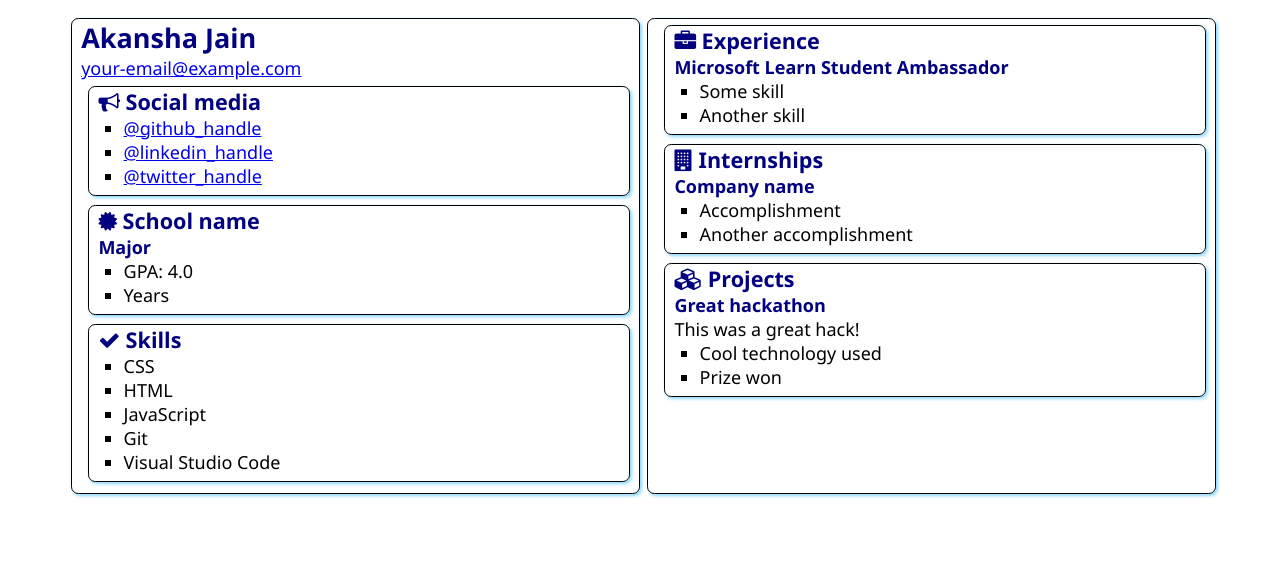
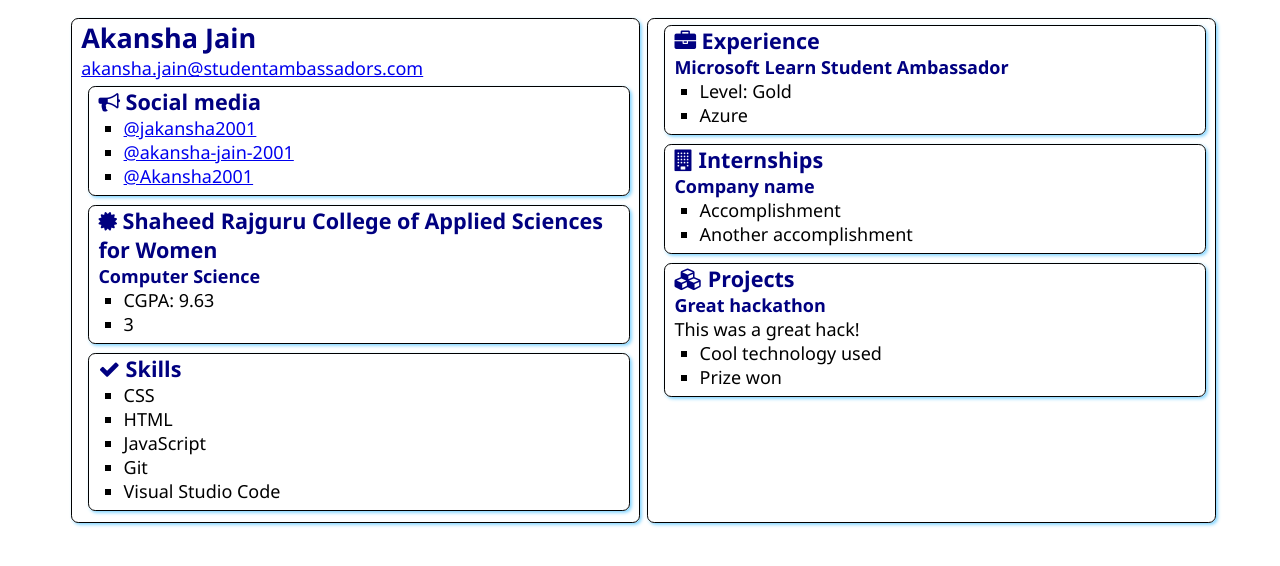
Before and after one commit to jakansha2001/-SATechnicalOnboarding, a plain HTML site: page src/index.html in a window 1280 px wide. Drawn offline with Linux system fonts and the light colour scheme.

Commit message:
Updated index.html
added more details and some links

```diff
--- a/src/index.html
+++ b/src/index.html
@@ -13,7 +13,7 @@
     <main>
         <article class="box">
             <h1>Akansha Jain</h1>
-            <div><a href="mailto:akansha.jain@studentambassadors.com">your-email@example.com</a></div>
+            <div><a href="mailto:akansha.jain@studentambassadors.com">akansha.jain@studentambassadors.com</a></div>
 
             <section class="box">
                 <h2>
@@ -21,9 +21,9 @@
                     Social media
                 </h2>
                 <ul>
-                    <li><a href="https://github.com/<handle>">@github_handle</a></li>
-                    <li><a href="https://linkedin.com/in/<handle>">@linkedin_handle</a></li>
-                    <li><a href="https://twitter.com/<handle>">@twitter_handle</a></li>
+                    <li><a href="https://github.com/jakansha2001">@jakansha2001</a></li>
+                    <li><a href="https://linkedin.com/in/akansha-jain-2001">@akansha-jain-2001</a></li>
+                    <li><a href="https://twitter.com/Akansha2001">@Akansha2001</a></li>
                 </ul>
             </section>
 
@@ -31,12 +31,12 @@
                 <div class="education">
                     <h2>
                         <i class="fa fa-certificate" aria-hidden="true"></i>
-                        School name
+                        Shaheed Rajguru College of Applied Sciences for Women
                     </h2>
-                    <h3>Major</h3>
+                    <h3>Computer Science</h3>
                     <ul>
-                        <li>GPA: 4.0</li>
-                        <li>Years</li>
+                        <li>CGPA: 9.63</li>
+                        <li>3</li>
                     </ul>
                 </div>
             </section>
@@ -63,8 +63,8 @@
                 </h2>
                 <h3>Microsoft Learn Student Ambassador</h3>
                 <ul>
-                    <li>Some skill</li>
-                    <li>Another skill</li>
+                    <li>Level: Gold</li>
+                    <li>Azure</li>
                 </ul>
             </section>
             <section class="box">
```
